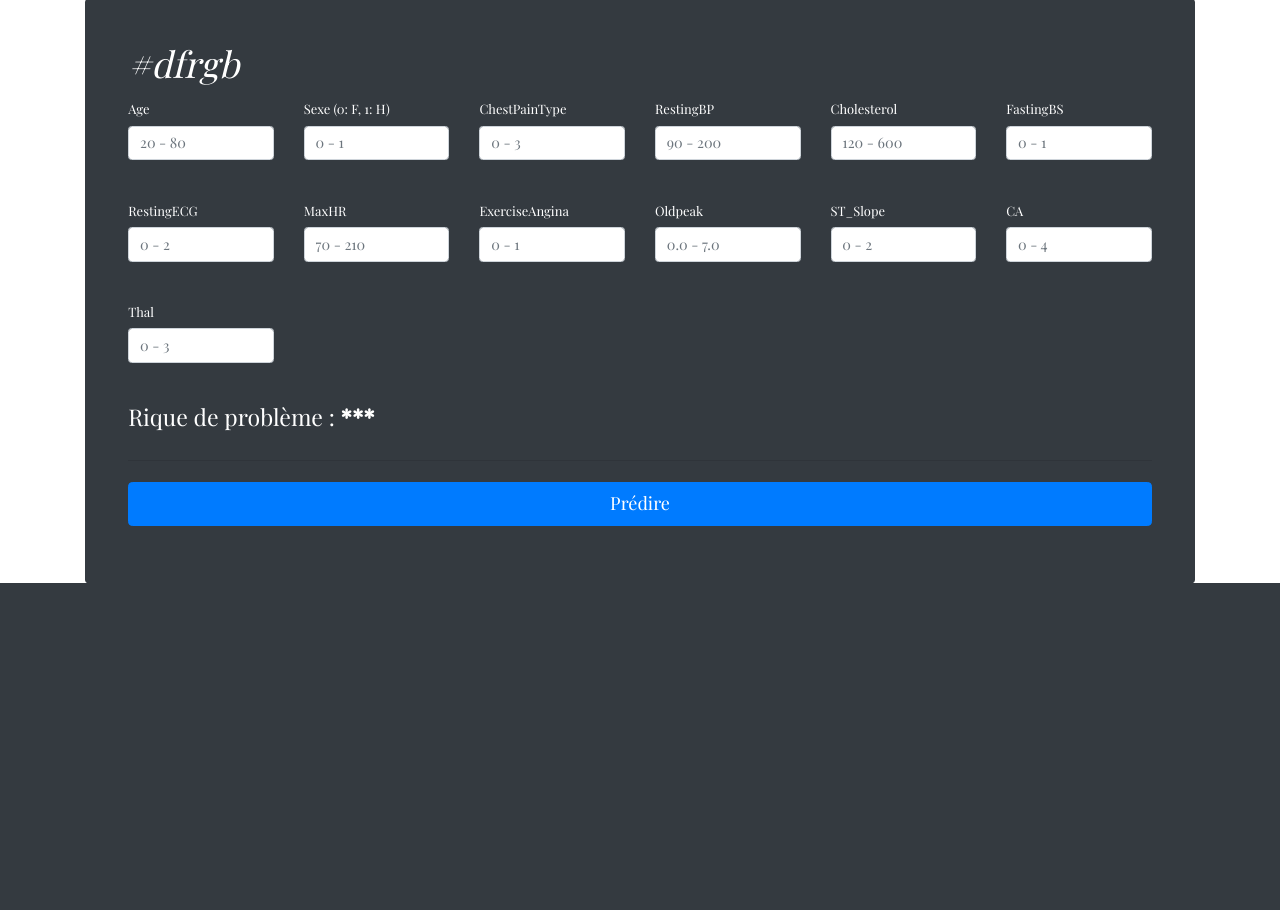
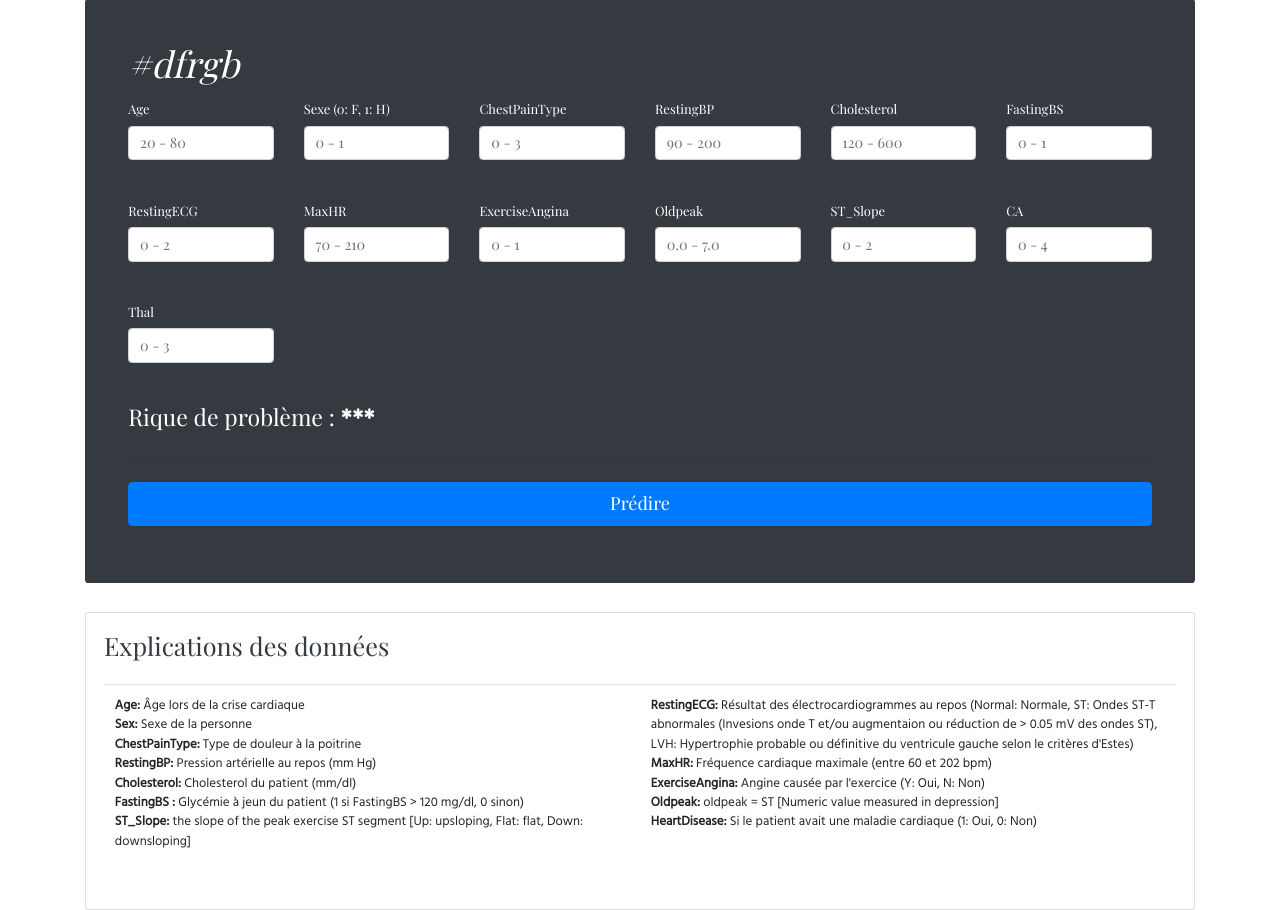
Before and after one commit to Sophana63/appE2, a Flask app: page /simulateur in a window 1280 px wide. Shown: the part 621-1531 px from the top of the page. Before the commit the page ends 1204 px from the top, so only its background shows below. Run offline with Flask 3, Linux system fonts and the light colour scheme; some libraries are stand-ins or nearby versions.

Commit message:
update simulator.html

```diff
--- a/app.py
+++ b/app.py
@@ -120,19 +120,24 @@ def myPredict():
         'thal': {"0" : data["thal"]}
         }
 
-        df_random = pd.DataFrame(params)
-        loaded_model = joblib.load('data/randomforest_model.joblib')
+        checkdata = all(value !="" for value in data.values())
 
-        predictions = loaded_model.predict(df_random)
-        df_random.insert(len(df_random.columns), 'Predictions', predictions)
+        if checkdata:
+            df_random = pd.DataFrame(params)
+            loaded_model = joblib.load('data/randomforest_model.joblib')
 
-        msg_predict = "aucun"
-        if predictions[0] == 1:
-            msg_predict = "forte chance"
-        elif predictions[0] != 1 and predictions[0] != 0:
+            predictions = loaded_model.predict(df_random)
+            df_random.insert(len(df_random.columns), 'Predictions', predictions)
+
+            msg_predict = "aucun"
+            if predictions[0] == 1:
+                msg_predict = "forte chance"
+            elif predictions[0] != 1 and predictions[0] != 0:
+                msg_predict = "veuillez compléter tous les champs"
+
+            print("Predictions for heart disease:\n", predictions, msg_predict)
+        else:
             msg_predict = "veuillez compléter tous les champs"
-
-        print("Predictions for heart disease:\n", predictions, msg_predict)
 
     return jsonify(msg_predict)
 
--- a/templates/simulateur.html
+++ b/templates/simulateur.html
@@ -62,7 +62,7 @@
 
             <div class="col-sm-2">
               <label for="sex" class="form-label">Sexe (0: F, 1: H)</label>
-              <input type="number" class="form-control" id="sex" placeholder="0 - 1" min="0" max="1" required>
+              <input type="number" class="form-control" id="sexe" placeholder="0 - 1" min="0" max="1" required>
               <div class="invalid-feedback">
                 Ce champ est requis.
               </div>
@@ -180,12 +180,44 @@
     </div>
 </div>
 
+<div class="card flex-md-row mb-4 box-shadow h-md-250">
+  <div class="card-body d-flex flex-column align-items-start">
+    <h3 class="mb-0">
+      <a class="text-dark" href="#">Explications des données</a>
+    </h3>
+    <div class="mb-1 text-muted">&nbsp;</div>
+    <p class="card-text mb-auto">
+      <table class="table">
+          <tbody>
+            <tr>
+              <td>
+                  <b>Age:</b> Âge lors de la crise cardiaque <br>
+                  <b>Sex:</b> Sexe de la personne <br>
+                  <b>ChestPainType:</b> Type de douleur à la poitrine <br>
+                  <b>RestingBP:</b> Pression artérielle au repos (mm Hg) <br>
+                  <b>Cholesterol:</b> Cholesterol du patient (mm/dl) <br>
+                  <b>FastingBS :</b> Glycémie à jeun du patient (1 si FastingBS > 120 mg/dl, 0 sinon) <br>
+                  <b>ST_Slope:</b> the slope of the peak exercise ST segment [Up: upsloping, Flat: flat, Down: downsloping] <br>
+              </td>
+              <td>
+                  <b>RestingECG:</b> Résultat des électrocardiogrammes au repos (Normal: Normale, ST: Ondes ST-T abnormales (Invesions onde T et/ou augmentaion ou réduction de > 0.05 mV des ondes ST), LVH: Hypertrophie probable ou définitive du ventricule gauche selon le critères d'Estes) <br>
+                  <b>MaxHR:</b> Fréquence cardiaque maximale (entre 60 et 202 bpm) <br>
+                  <b>ExerciseAngina:</b> Angine causée par l'exercice (Y: Oui, N: Non) <br>
+                  <b>Oldpeak:</b> oldpeak = ST [Numeric value measured in depression] <br>
+                  <b>HeartDisease:</b> Si le patient avait une maladie cardiaque (1: Oui, 0: Non)
+              </td>
+            </tr>
+          </tbody>
+        </table>
+    </p>
+  </div>
+</div>
+
 {% endblock %}
 
 {% block script %}
 <script>
 function randomData(){
-  console.log("heyyyyyy")
   fetch(`${window.origin}/simulateur/radomdata`, {
       method: "POST",
       credentials: "include",
@@ -221,33 +253,13 @@ function predict_form() {
   event.preventDefault();
   const form_data = new FormData();
 
-  age = document.getElementById("age").value;
-  sexe = document.getElementById("sex").value;
-  chestpaintype = document.getElementById("chestpaintype").value;
-  restingbp = document.getElementById("restingbp").value;
-  cholesterol = document.getElementById("cholesterol").value;
-  fastingbs = document.getElementById("fastingbs").value;
-  restingecg = document.getElementById("restingecg").value;
-  maxhr = document.getElementById("maxhr").value;
-  exerciseangina = document.getElementById("exerciseangina").value;
-  oldpeak = document.getElementById("oldpeak").value;
-  stslope = document.getElementById("stslope").value;
-  ca = document.getElementById("ca").value;
-  thal = document.getElementById("thal").value;
+  const fieldNames = ["age", "sexe", "chestpaintype", "restingbp", "cholesterol", "fastingbs", "restingecg", "maxhr", "exerciseangina", "oldpeak", "stslope", "ca", "thal"];
 
-  form_data.append("age", age);
-  form_data.append("sexe", sexe);
-  form_data.append('chestpaintype', chestpaintype);
-  form_data.append('restingbp', restingbp);
-  form_data.append('cholesterol', cholesterol);
-  form_data.append('fastingbs', fastingbs);
-  form_data.append('restingecg', restingecg);
-  form_data.append('maxhr', maxhr);
-  form_data.append('exerciseangina', exerciseangina);
-  form_data.append('oldpeak', oldpeak);
-  form_data.append('stslope', stslope);
-  form_data.append('ca', ca);
-  form_data.append('thal', thal);
+  fieldNames.forEach(fieldName => {
+      const element = document.getElementById(fieldName);
+      const value = element ? element.value : "";
+      form_data.append(fieldName, value);
+  });
 
   console.log(form_data)
 
```
